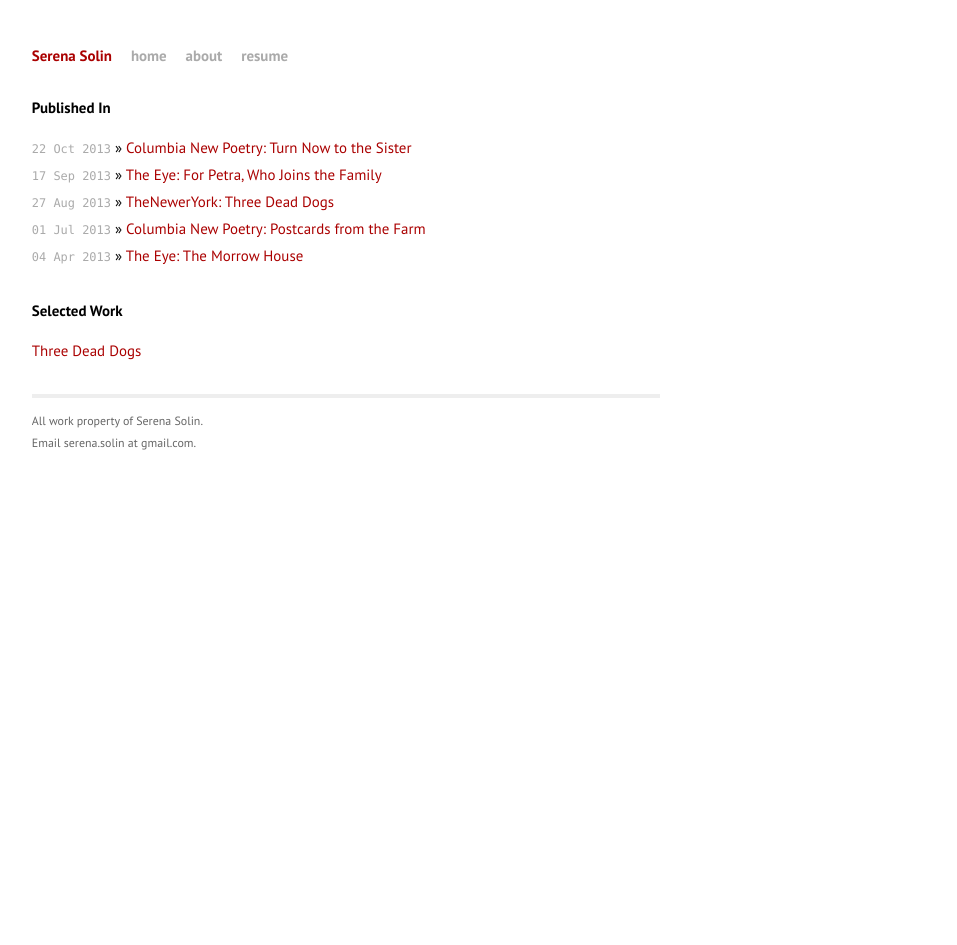
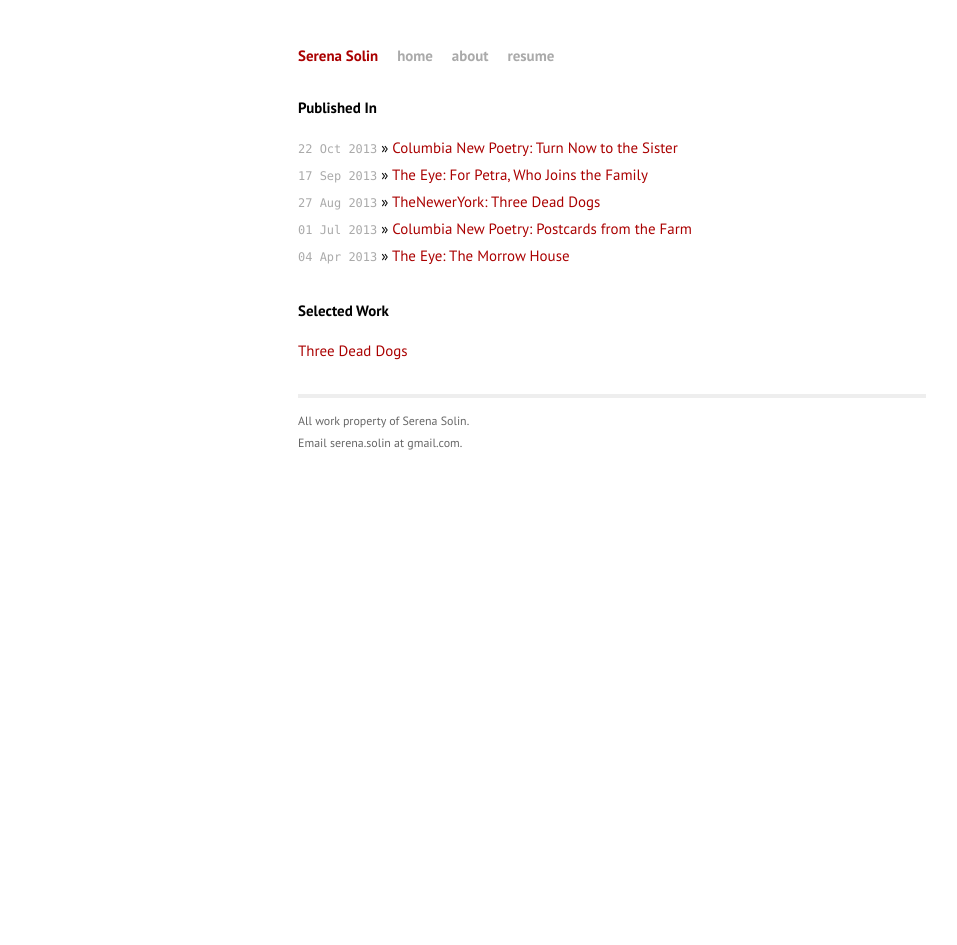
Before and after one commit to benkogan/serena, a Jekyll site: the page built from index.html, in a window 1280 px wide. Shown: the whole page, without its empty margins (28-985 px from the left). Built offline with Jekyll 4.4.1, drawn with Linux system fonts in a browser that asks for light colours; some web fonts are replaced; Markdown is read by kramdown in place of the engine named in the settings.

Commit message:
Still trying

```diff
--- a/_layouts/default.html
+++ b/_layouts/default.html
@@ -4,7 +4,7 @@
         <meta charset="utf-8">
         <meta http-equiv="X-UA-Compatible" content="IE=edge,chrome=1">
         <title>{{ page.title }}</title>
-        <!-- <meta name="viewport" content="width=device-width"> -->
+        <meta name="viewport" content="width=device-width; initial-scale=1.0; maximum-scale=1.0; user-scalable=0;">
 
         <!-- syntax highlighting CSS -->
         <link rel="stylesheet" href="/css/syntax.css">
--- a/css/main.css
+++ b/css/main.css
@@ -60,7 +60,8 @@ a:visited { color: #a0a; }
   font-size: 115%;
   text-align: left;
   width: 42em;
-  margin: 3em 4em 2em;
+  max-width: 45em;
+  margin: 3em auto 2em;
   line-height: 1.5em;
 }
 
```
